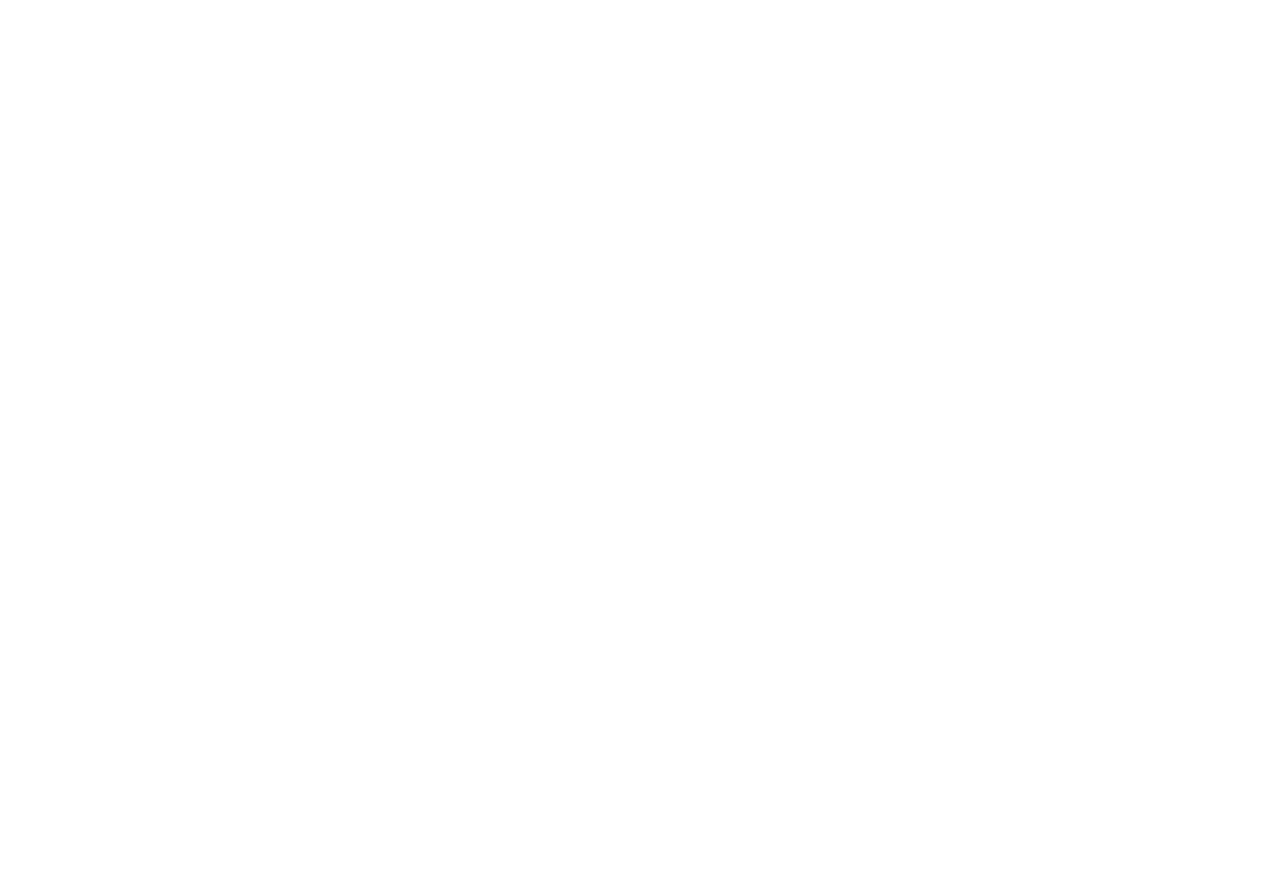
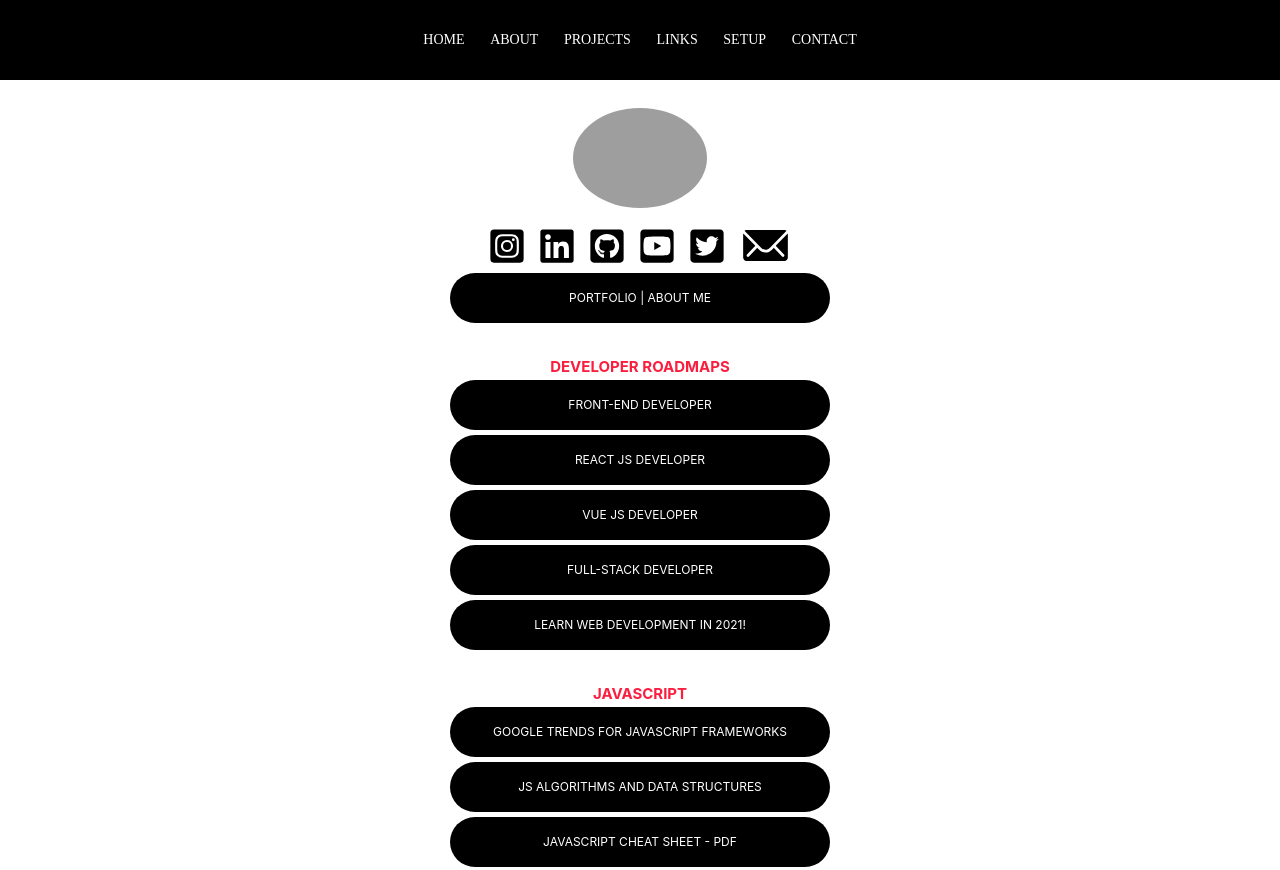
Before and after one commit to bertamatu/bertamatu-gatsby, a Gatsby site: page /links in a window 1280 px wide. Before the commit this address had no page. Shown: the top 870 px of the page. Before the commit the page ends 800 px from the top, so only its background shows below. Built offline with nearby package versions, Linux system fonts and the light colour scheme; Gatsby itself is replaced by a stand-in of ours; grey boxes are pictures that could not be loaded; a web font is replaced by a local one.

Commit message:
fix page links

```diff
--- a/gatsby-config.js
+++ b/gatsby-config.js
@@ -18,31 +18,31 @@
             },
             {
                 name: 'ABOUT',
-                link: '/About',
+                link: '/about',
             },
             {
                 name: 'PROJECTS',
-                link: '/Projects',
+                link: '/projects',
             },
             {
                 name: 'GALLERY',
-                link: '/Gallery',
+                link: '/gallery',
             },
             {
                 name: 'BLOG',
-                link: '/Blog',
+                link: '/blog',
             },
             {
                 name: 'LINKS',
-                link: '/Links',
+                link: '/links',
             },
             {
                 name: 'SETUP',
-                link: '/Setup',
+                link: '/setup',
             },
             {
                 name: 'CONTACT',
-                link: '/Contact',
+                link: '/contact',
             },
         ],
     },
--- a/src/components/SetupItem.tsx
+++ b/src/components/SetupItem.tsx
@@ -1,7 +1,6 @@
 import React, { ReactElement } from 'react';
 import { StringObject } from '../types/types';
 import styled from 'styled-components';
-import { Link } from 'gatsby';
 
 const defaultProps = {
     item: {} as StringObject
--- a/src/components/navbar/NavbarLinks.js
+++ b/src/components/navbar/NavbarLinks.js
@@ -6,13 +6,13 @@
     return (
         <>
             <NavItem to="/">HOME</NavItem>
-            <NavItem to="/About">ABOUT</NavItem>
-            <NavItem to="/Projects">PROJECTS</NavItem>
-            {/* <NavItem to="/Gallery">GALLERY</NavItem> */}
-            {/* <NavItem to="/Blog">BLOG</NavItem> */}
-            <NavItem to="/Links">LINKS</NavItem>
-            <NavItem to="/Setup">SETUP</NavItem>
-            <NavItem to="/Contact">CONTACT</NavItem>
+            <NavItem to="/about">ABOUT</NavItem>
+            <NavItem to="/projects">PROJECTS</NavItem>
+            {/* <NavItem to="/gallery">GALLERY</NavItem> */}
+            {/* <NavItem to="/blog">BLOG</NavItem> */}
+            <NavItem to="/links">LINKS</NavItem>
+            <NavItem to="/setup">SETUP</NavItem>
+            <NavItem to="/contact">CONTACT</NavItem>
         </>
     );
 };
--- a/src/templates/blog-template.js
+++ b/src/templates/blog-template.js
@@ -12,7 +12,7 @@
     return (
         <Container>
             <Post>
-                <LinkBack to="/Blog">
+                <LinkBack to="/blog">
                     <TiArrowBack />
                     <br />
                     Go back to blog page
@@ -38,7 +38,7 @@
                 <hr />
                 <Text dangerouslySetInnerHTML={{ __html: html }} />
                 <hr />
-                <LinkBack to="/Blog">
+                <LinkBack to="/blog">
                     <TiArrowBack />
                     <br />
                     Go back to blog page
```
Also changed, not shown: src/pages/links.js (renamed from src/pages/Links.js, +0 -45 lines), src/pages/about.js (renamed from src/pages/About.js), src/pages/blog.js (renamed from src/pages/Blog.js), src/pages/contact.js (renamed from src/pages/Contact.js), src/pages/gallery.js (renamed from src/pages/Gallery.js), src/pages/projects.js (renamed from src/pages/Projects.js), src/pages/setup.js (renamed from src/pages/Setup.js).
